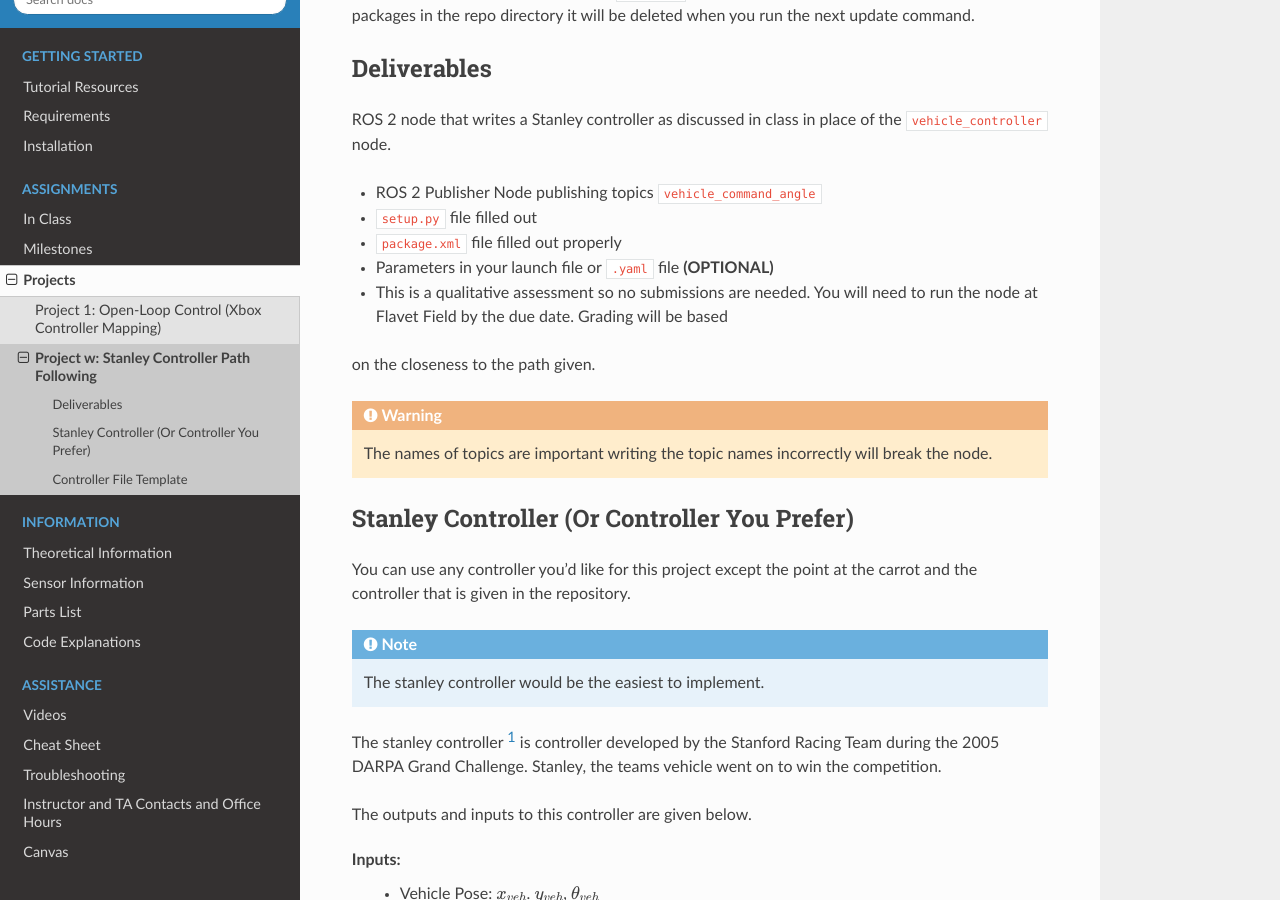
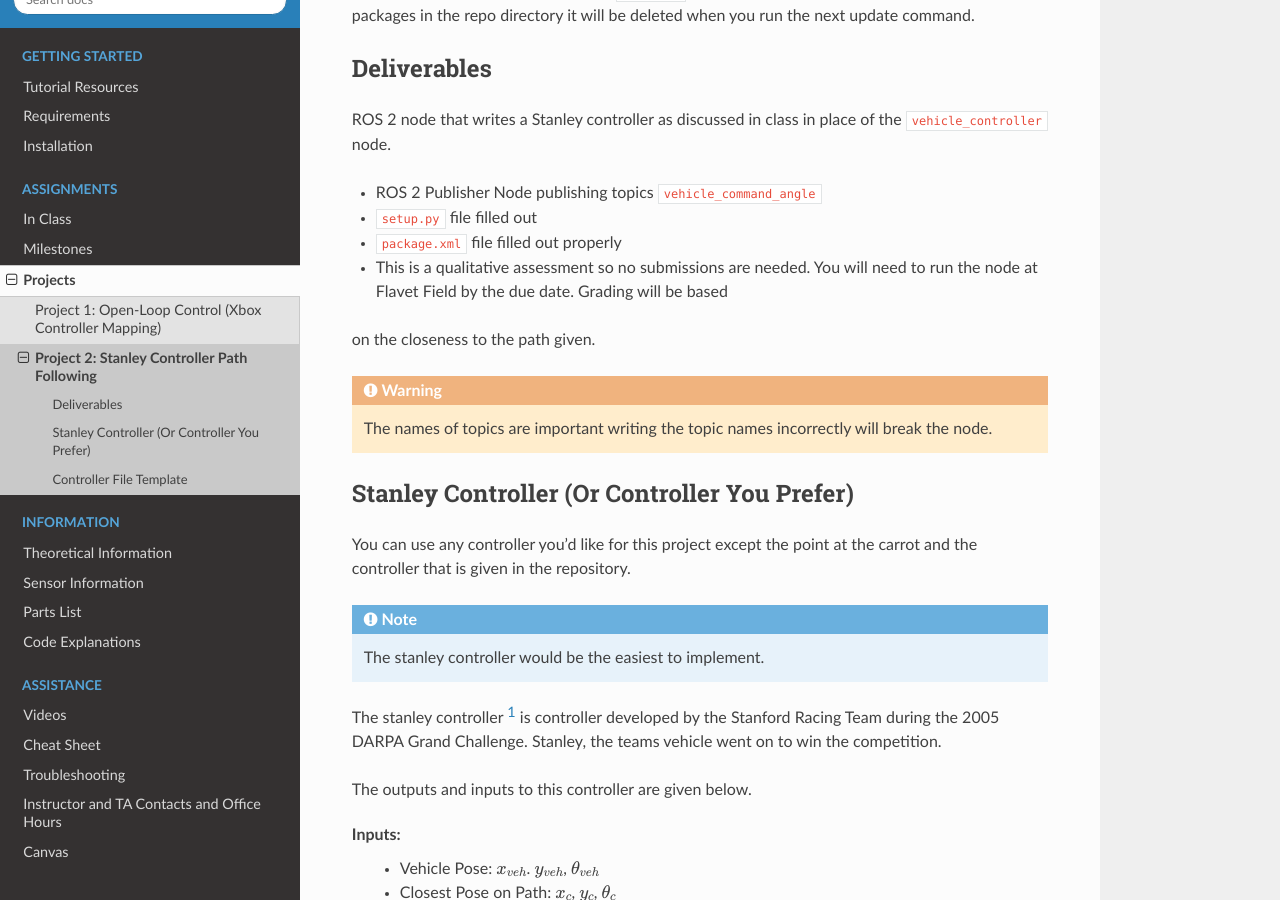
Before and after one commit to av-mae-uf/av1tenth-docs, a Sphinx documentation site: the page built from docs/assignments/projects/project2.rst, in a window 1280 px wide and 900 px high, scrolled down 660 px. Built offline with Sphinx 7.4.7 and the Read the Docs theme 2.0.0, drawn with Linux system fonts in a browser that asks for light colours; some of the changed text lies outside the part shown.

Commit message:
Updated milestone 5 and project2

```diff
--- a/docs/assignments/milestones/milestone.rst
+++ b/docs/assignments/milestones/milestone.rst
@@ -13,3 +13,4 @@
    Milestone 2: Creating a ROS 2 Node for Converting Data <milestone2>
    Milestone 3: Processing Bag Data <milestone3>
    Milestone 4: Creating a Speed Controller <milestone4>
+   Milestone 5: Pose Estimator <milestone5>
--- a/docs/assignments/projects/project.rst
+++ b/docs/assignments/projects/project.rst
@@ -10,4 +10,4 @@
    :caption: List of Projects
 
    Project 1: Open-Loop Control (Xbox Controller Mapping) <project1>
-   Project w: Stanley Controller Path Following <project2>
+   Project 2: Stanley Controller Path Following <project2>
--- a/docs/assignments/projects/project2.rst
+++ b/docs/assignments/projects/project2.rst
@@ -27,7 +27,6 @@
 * ROS 2 Publisher Node publishing topics ``vehicle_command_angle``
 * ``setup.py`` file filled out
 * ``package.xml`` file filled out properly
-* Parameters in your launch file or ``.yaml`` file **(OPTIONAL)**
 * This is a qualitative assessment so no submissions are needed. You will need to run the node at Flavet Field by the due date. Grading will be based
 on the closeness to the path given.
 
```
Also changed, not shown: other parts of docs/assignments/projects/project2.rst (+1 -1 lines), docs/assignments/milestones/milestone5.rst (+10 -1 lines).
